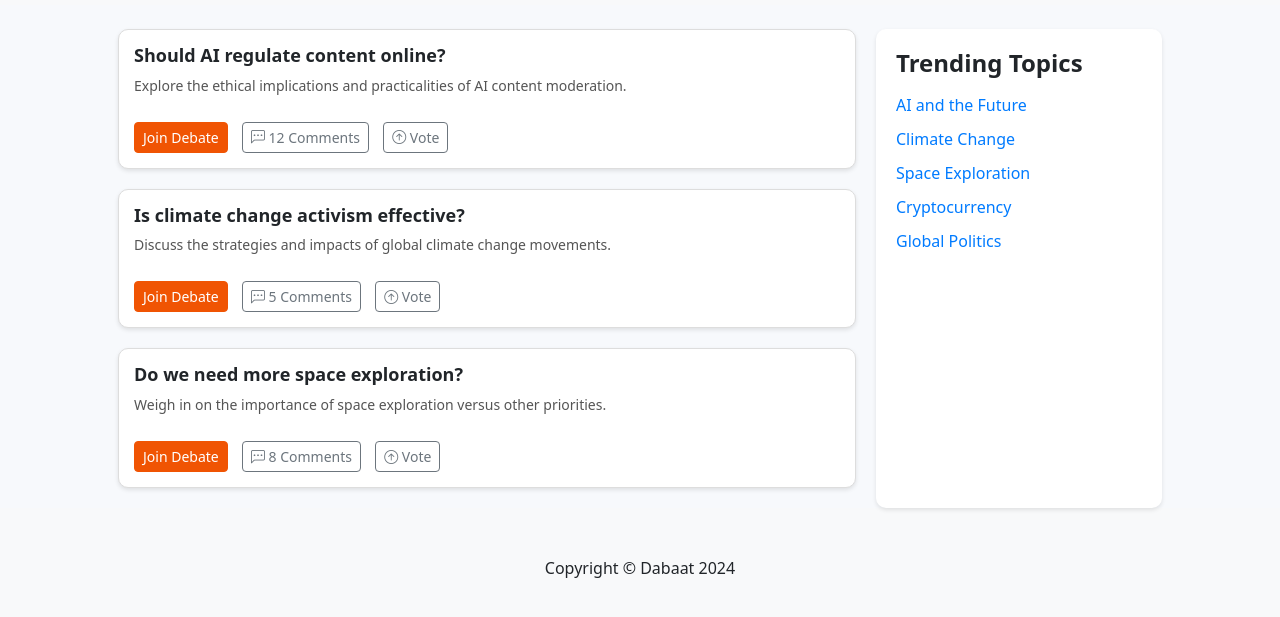
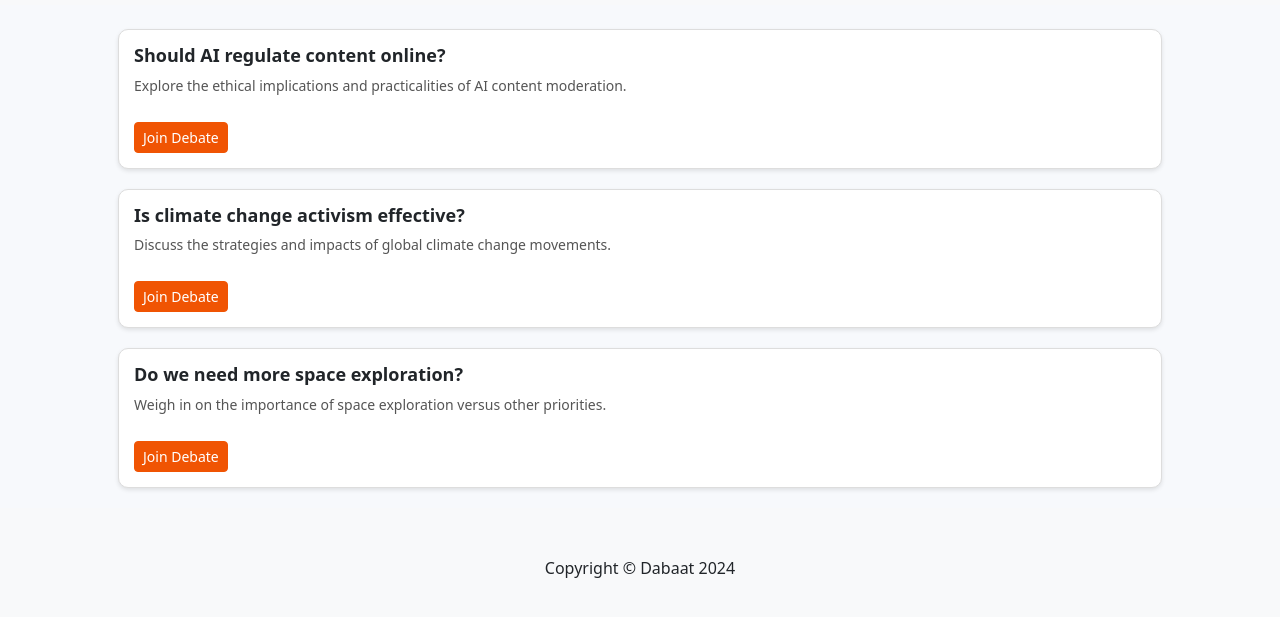
Before and after one commit to nkkelliny/Dabaat, a website: page public/home.html in a window 1280 px wide. Shown: the part 51-668 px from the top of the page. Drawn offline with nearby package versions, Linux system fonts and the light colour scheme.

```diff
--- a/public/home.html
+++ b/public/home.html
@@ -115,8 +115,6 @@
                     <p class="card-text">Explore the ethical implications and practicalities of AI content moderation.</p>
                     <div class="action-buttons">
                         <a href="debate.html" class="btn btn-warning btn-sm">Join Debate</a>
-                        <a href="#" class="btn btn-outline-secondary btn-sm"><i class="bi bi-chat-left-dots"></i> 12 Comments</a>
-                        <a href="#" class="btn btn-outline-secondary btn-sm"><i class="bi bi-arrow-up-circle"></i> Vote</a>
                     </div>
                 </div>
                 <div class="card">
@@ -124,8 +122,6 @@
                     <p class="card-text">Discuss the strategies and impacts of global climate change movements.</p>
                     <div class="action-buttons">
                         <a href="debate.html" class="btn btn-warning btn-sm">Join Debate</a>
-                        <a href="#" class="btn btn-outline-secondary btn-sm"><i class="bi bi-chat-left-dots"></i> 5 Comments</a>
-                        <a href="#" class="btn btn-outline-secondary btn-sm"><i class="bi bi-arrow-up-circle"></i> Vote</a>
                     </div>
                 </div>
                 <div class="card">
@@ -133,24 +129,9 @@
                     <p class="card-text">Weigh in on the importance of space exploration versus other priorities.</p>
                     <div class="action-buttons">
                         <a href="debate.html" class="btn btn-warning btn-sm">Join Debate</a>
-                        <a href="#" class="btn btn-outline-secondary btn-sm"><i class="bi bi-chat-left-dots"></i> 8 Comments</a>
-                        <a href="#" class="btn btn-outline-secondary btn-sm"><i class="bi bi-arrow-up-circle"></i> Vote</a>
                     </div>
                 </div>
             </div>
-            <!-- Sidebar -->
-            <aside class="sidebar">
-                <div class="trending-topics">
-                    <h4>Trending Topics</h4>
-                    <ul>
-                        <li><a href="#!">AI and the Future</a></li>
-                        <li><a href="#!">Climate Change</a></li>
-                        <li><a href="#!">Space Exploration</a></li>
-                        <li><a href="#!">Cryptocurrency</a></li>
-                        <li><a href="#!">Global Politics</a></li>
-                    </ul>
-                </div>
-            </aside>
         </div>
     </div>
     <!-- Footer-->
```
